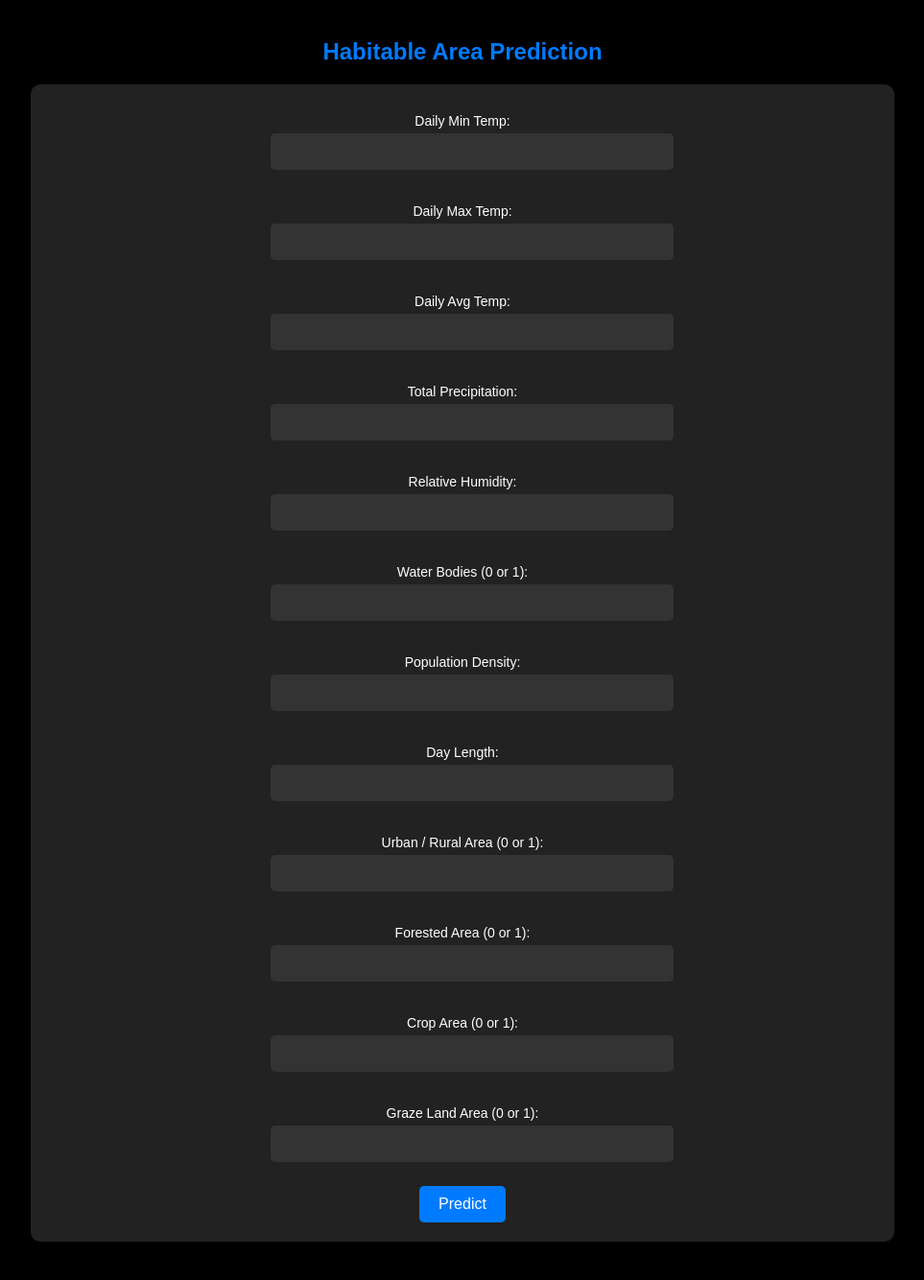
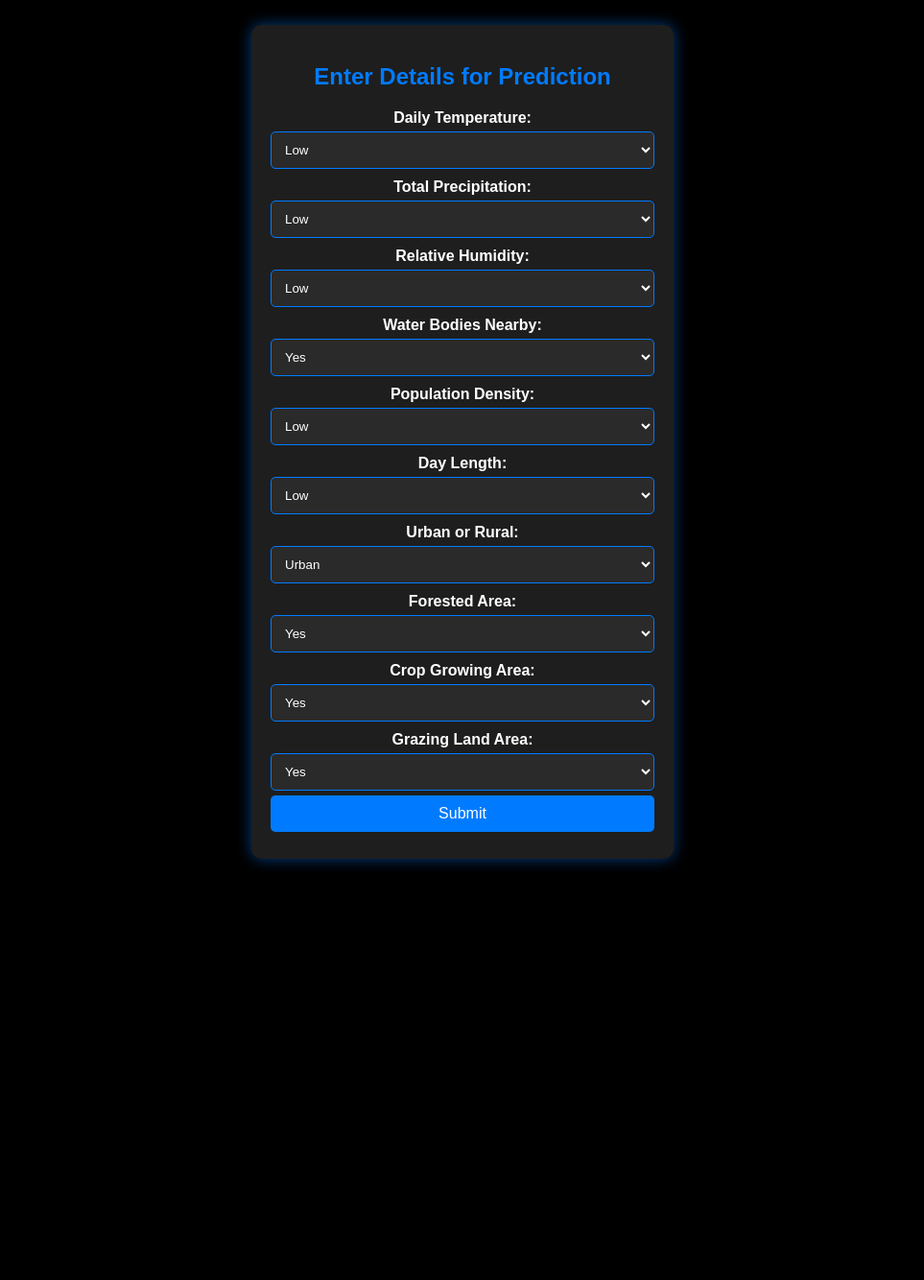
Before and after one commit to vrushalMore/Mosquito-Habitat-Prediction-System, a Flask app: page / in a window 1280 px wide. Shown: the whole page at 96% size, without its empty margins (158-1121 px from the left). After the commit the page ends 905 px from the top, so only its background shows below. Run offline with Flask 3, Linux system fonts and the light colour scheme; parts of the project's set-up code (start-up, migrations or seed data) failed here and were passed over.

Commit message:
added some simple changes for user

```diff
--- /dev/null
+++ b/new web/app.py
@@ -0,0 +1,49 @@
+from flask import Flask, request, jsonify, render_template
+import joblib
+import numpy as np
+
+app = Flask(__name__)
+
+# Load the trained model
+model = joblib.load("../web/random_forest.pkl")
+
+@app.route("/")
+def home():
+    return render_template("index.html")
+
+@app.route("/predict", methods=["POST"])
+def predict():
+    data = request.json
+
+    # Convert categorical inputs to numerical values
+    mapping = {
+        "Low": {"daily_avg_temp": 22.53, "total_precipitation": 25.08, "relative_humidity": 52.70, "population_density": 2565.32, "day_length": 11.00},
+        "Medium": {"daily_avg_temp": 27.41, "total_precipitation": 50.14, "relative_humidity": 65.38, "population_density": 5030.63, "day_length": 11.99},
+        "High": {"daily_avg_temp": 32.31, "total_precipitation": 75.06, "relative_humidity": 77.69, "population_density": 7514.82, "day_length": 12.99},
+        "Yes": 1,
+        "No": 0,
+        "Urban": 1,
+        "Rural": 0
+    }
+
+    input_features = np.array([
+        22.53,  # Fixed daily_min_temp
+        32.31,  # Fixed daily_max_temp
+        mapping[data["daily_avg_temp"]]["daily_avg_temp"],
+        mapping[data["total_precipitation"]]["total_precipitation"],
+        mapping[data["relative_humidity"]]["relative_humidity"],
+        mapping[data["water_bodies"]],
+        mapping[data["population_density"]]["population_density"],
+        mapping[data["day_length"]]["day_length"],
+        mapping[data["urban_rural_area"]],
+        mapping[data["forested_area"]],
+        mapping[data["crop_area"]],
+        mapping[data["graze_land_area"]]
+    ]).reshape(1, -1)
+
+    prediction = model.predict(input_features)[0]
+
+    return jsonify({"prediction": int(prediction)})
+
+if __name__ == "__main__":
+    app.run(debug=True)
--- /dev/null
+++ b/new web/templates/index.html
@@ -0,0 +1,180 @@
+<!DOCTYPE html>
+<html lang="en">
+<head>
+    <meta charset="UTF-8">
+    <meta name="viewport" content="width=device-width, initial-scale=1.0">
+    <title>Prediction Form</title>
+    <style>
+        body {
+            font-family: 'Arial', sans-serif;
+            background-color: black;
+            display: flex;
+            justify-content: center;
+            align-items: center;
+            height: 100vh;
+            margin: 0;
+        }
+        .container {
+            background: #1e1e1e;
+            padding: 20px;
+            border-radius: 10px;
+            box-shadow: 0px 0px 15px rgba(0, 123, 255, 0.5);
+            max-width: 400px;
+            width: 90%;
+            text-align: center;
+            color: white;
+            overflow-y: auto;
+            max-height: 90vh;
+        }
+        h2 {
+            color: #007BFF;
+        }
+        label {
+            display: block;
+            margin-top: 10px;
+            font-weight: bold;
+        }
+        select, button {
+            width: 100%;
+            padding: 10px;
+            margin-top: 5px;
+            border: 1px solid #007BFF;
+            border-radius: 5px;
+            background-color: #2a2a2a;
+            color: white;
+        }
+        button {
+            background-color: #007BFF;
+            color: white;
+            font-size: 16px;
+            cursor: pointer;
+            transition: 0.3s;
+            border: none;
+        }
+        button:hover {
+            background-color: #0056b3;
+        }
+        #result {
+            margin-top: 20px;
+            font-size: 18px;
+            font-weight: bold;
+        }
+        .safe {
+            color: green;
+        }
+        .dangerous {
+            color: red;
+        }
+    </style>
+</head>
+<body>
+    <div class="container">
+        <h2>Enter Details for Prediction</h2>
+        <form id="predictForm">
+            <label>Daily Temperature:</label>
+            <select id="daily_avg_temp">
+                <option value="Low">Low</option>
+                <option value="Medium">Medium</option>
+                <option value="High">High</option>
+            </select>
+
+            <label>Total Precipitation:</label>
+            <select id="total_precipitation">
+                <option value="Low">Low</option>
+                <option value="Medium">Medium</option>
+                <option value="High">High</option>
+            </select>
+
+            <label>Relative Humidity:</label>
+            <select id="relative_humidity">
+                <option value="Low">Low</option>
+                <option value="Medium">Medium</option>
+                <option value="High">High</option>
+            </select>
+
+            <label>Water Bodies Nearby:</label>
+            <select id="water_bodies">
+                <option value="Yes">Yes</option>
+                <option value="No">No</option>
+            </select>
+
+            <label>Population Density:</label>
+            <select id="population_density">
+                <option value="Low">Low</option>
+                <option value="Medium">Medium</option>
+                <option value="High">High</option>
+            </select>
+
+            <label>Day Length:</label>
+            <select id="day_length">
+                <option value="Low">Low</option>
+                <option value="Medium">Medium</option>
+                <option value="High">High</option>
+            </select>
+
+            <label>Urban or Rural:</label>
+            <select id="urban_rural_area">
+                <option value="Urban">Urban</option>
+                <option value="Rural">Rural</option>
+            </select>
+
+            <label>Forested Area:</label>
+            <select id="forested_area">
+                <option value="Yes">Yes</option>
+                <option value="No">No</option>
+            </select>
+
+            <label>Crop Growing Area:</label>
+            <select id="crop_area">
+                <option value="Yes">Yes</option>
+                <option value="No">No</option>
+            </select>
+
+            <label>Grazing Land Area:</label>
+            <select id="graze_land_area">
+                <option value="Yes">Yes</option>
+                <option value="No">No</option>
+            </select>
+
+            <button type="button" onclick="predict()">Submit</button>
+        </form>
+
+        <h3 id="result"></h3>
+    </div>
+
+    <script>
+        function predict() {
+            let data = {
+                daily_avg_temp: document.getElementById("daily_avg_temp").value,
+                total_precipitation: document.getElementById("total_precipitation").value,
+                relative_humidity: document.getElementById("relative_humidity").value,
+                water_bodies: document.getElementById("water_bodies").value,
+                population_density: document.getElementById("population_density").value,
+                day_length: document.getElementById("day_length").value,
+                urban_rural_area: document.getElementById("urban_rural_area").value,
+                forested_area: document.getElementById("forested_area").value,
+                crop_area: document.getElementById("crop_area").value,
+                graze_land_area: document.getElementById("graze_land_area").value
+            };
+
+            fetch("/predict", {
+                method: "POST",
+                headers: { "Content-Type": "application/json" },
+                body: JSON.stringify(data)
+            })
+            .then(response => response.json())
+            .then(result => {
+                let resultElement = document.getElementById("result");
+                if (result.prediction == 1) {
+                    resultElement.innerText = "Dangerous";
+                    resultElement.className = "dangerous";
+                } else {
+                    resultElement.innerText = "Safe";
+                    resultElement.className = "safe";
+                }
+            })
+            .catch(error => console.error("Error:", error));
+        }
+    </script>
+</body>
+</html>
--- a/web/app.py
+++ b/web/app.py
@@ -4,7 +4,7 @@ import numpy as np
 
 app = Flask(__name__)
 
-model = joblib.load("web/random_forest.pkl")
+model = joblib.load("random_forest.pkl")
 
 @app.route("/")
 def home():
--- a/web/templates/index.html
+++ b/web/templates/index.html
@@ -3,177 +3,131 @@
 <head>
     <meta charset="UTF-8">
     <meta name="viewport" content="width=device-width, initial-scale=1.0">
-    <title>Mosquito Habitat Prediction System</title>
+    <title>Weather Data Form</title>
     <style>
         body {
             font-family: Arial, sans-serif;
-            background-color: #000;
-            color: #fff;
-            margin: 0;
-            padding: 0;
-        }
-
-        .container {
-            max-width: 900px;
-            margin: 0 auto;
-            padding: 20px;
+            background-color: #f4f4f4;
             text-align: center;
         }
-
-        h2 {
-            color: #007BFF;
-            margin-bottom: 20px;
-        }
-
-        form {
-            display: flex;
-            flex-direction: column;
-            align-items: center;
-            background-color: #222;
+        .container {
+            width: 50%;
+            margin: auto;
+            background: white;
             padding: 20px;
             border-radius: 10px;
-            box-shadow: 0px 4px 10px rgba(0, 0, 0, 0.1);
+            box-shadow: 0 0 10px rgba(0, 0, 0, 0.1);
         }
-
-        .input-group {
+        label, select {
+            display: block;
             margin: 10px 0;
-            width: 100%;
-            max-width: 400px;
         }
-
-        label {
-            display: block;
-            margin-bottom: 5px;
-            font-size: 14px;
-        }
-
-        input {
-            width: 100%;
-            padding: 10px;
-            margin-bottom: 15px;
-            background-color: #333;
-            color: #fff;
+        button {
+            padding: 10px 15px;
+            background: #007BFF;
+            color: white;
             border: none;
-            border-radius: 5px;
-            font-size: 16px;
-        }
-
-        button {
-            background-color: #007BFF;
-            color: white;
-            padding: 10px 20px;
-            border: none;
-            border-radius: 5px;
             cursor: pointer;
-            font-size: 16px;
-            transition: background-color 0.3s ease;
-        }
-
-        button:hover {
-            background-color: #0056b3;
-        }
-
-        h3 {
-            color: #00FF00;
-            margin-top: 20px;
-        }
-
-        @media screen and (max-width: 768px) {
-            .container {
-                padding: 10px;
-            }
-
-            form {
-                width: 100%;
-                padding: 15px;
-            }
-
-            .input-group {
-                width: 100%;
-            }
-
-            input {
-                font-size: 14px;
-            }
-
-            button {
-                width: 100%;
-            }
         }
     </style>
-    <script>
-        async function getPrediction() {
-            let inputData = {
-                daily_min_temp: parseFloat(document.getElementById("daily_min_temp").value),
-                daily_max_temp: parseFloat(document.getElementById("daily_max_temp").value),
-                daily_avg_temp: parseFloat(document.getElementById("daily_avg_temp").value),
-                total_precipitation: parseFloat(document.getElementById("total_precipitation").value),
-                relative_humidity: parseFloat(document.getElementById("relative_humidity").value),
-                water_bodies: parseInt(document.getElementById("water_bodies").value),
-                population_density: parseFloat(document.getElementById("population_density").value),
-                day_length: parseFloat(document.getElementById("day_length").value),
-                urban_rural_area: parseInt(document.getElementById("urban_rural_area").value),
-                forested_area: parseInt(document.getElementById("forested_area").value),
-                crop_area: parseInt(document.getElementById("crop_area").value),
-                graze_land_area: parseInt(document.getElementById("graze_land_area").value)
-            };
-
-            let response = await fetch('/predict', {
-                method: 'POST',
-                headers: { 'Content-Type': 'application/json' },
-                body: JSON.stringify(inputData)
-            });
-
-            let result = await response.json();
-            document.getElementById("prediction").innerText = "Prediction: " + (result.prediction === 1 ? "Habitable" : "Not Habitable");
-        }
-    </script>
 </head>
 <body>
     <div class="container">
-        <h2>Habitable Area Prediction</h2>
-        <form onsubmit="event.preventDefault(); getPrediction();">
-            <div class="input-group">
-                <label>Daily Min Temp:</label><input type="number" id="daily_min_temp" required>
-            </div>
-            <div class="input-group">
-                <label>Daily Max Temp:</label><input type="number" id="daily_max_temp" required>
-            </div>
-            <div class="input-group">
-                <label>Daily Avg Temp:</label><input type="number" id="daily_avg_temp" required>
-            </div>
-            <div class="input-group">
-                <label>Total Precipitation:</label><input type="number" id="total_precipitation" required>
-            </div>
-            <div class="input-group">
-                <label>Relative Humidity:</label><input type="number" id="relative_humidity" required>
-            </div>
-            <div class="input-group">
-                <label>Water Bodies (0 or 1):</label><input type="number" id="water_bodies" required>
-            </div>
-            <div class="input-group">
-                <label>Population Density:</label><input type="number" id="population_density" required>
-            </div>
-            <div class="input-group">
-                <label>Day Length:</label><input type="number" id="day_length" required>
-            </div>
-            <div class="input-group">
-                <label>Urban / Rural Area (0 or 1):</label><input type="number" id="urban_rural_area" required>
-            </div>
-            <div class="input-group">
-                <label>Forested Area (0 or 1):</label><input type="number" id="forested_area" required>
-            </div>
-            <div class="input-group">
-                <label>Crop Area (0 or 1):</label><input type="number" id="crop_area" required>
-            </div>
-            <div class="input-group">
-                <label>Graze Land Area (0 or 1):</label><input type="number" id="graze_land_area" required>
-            </div>
+        <h2>Enter Environmental Data</h2>
+        <form id="dataForm">
+            <label>What is the daily temperature?</label>
+            <select id="temperature">
+                <option value="22.53">Low</option>
+                <option value="27.41">Medium</option>
+                <option value="32.31">High</option>
+            </select>
 
-            <button type="submit">Predict</button>
+            <label>How much total precipitation is there?</label>
+            <select id="precipitation">
+                <option value="25.08">Low</option>
+                <option value="50.14">Medium</option>
+                <option value="75.06">High</option>
+            </select>
+
+            <label>What is the relative humidity level?</label>
+            <select id="humidity">
+                <option value="52.70">Low</option>
+                <option value="65.38">Medium</option>
+                <option value="77.69">High</option>
+            </select>
+
+            <label>Are there any water bodies in the area?</label>
+            <select id="waterBodies">
+                <option value="1">Yes</option>
+                <option value="0">No</option>
+            </select>
+
+            <label>What is the population density?</label>
+            <select id="populationDensity">
+                <option value="2565.32">Low</option>
+                <option value="5030.63">Medium</option>
+                <option value="7514.82">High</option>
+            </select>
+
+            <label>How long is the day?</label>
+            <select id="dayLength">
+                <option value="10.99">Low</option>
+                <option value="11.99">Medium</option>
+                <option value="12.99">High</option>
+            </select>
+
+            <label>Is the area urban or rural?</label>
+            <select id="urbanRural">
+                <option value="1">Urban</option>
+                <option value="0">Rural</option>
+            </select>
+
+            <label>Is the area forested?</label>
+            <select id="forested">
+                <option value="1">Yes</option>
+                <option value="0">No</option>
+            </select>
+
+            <label>Is there a crop-growing area?</label>
+            <select id="cropGrowing">
+                <option value="1">Yes</option>
+                <option value="0">No</option>
+            </select>
+
+            <label>Is there a grazing land area?</label>
+            <select id="grazingLand">
+                <option value="1">Yes</option>
+                <option value="0">No</option>
+            </select>
+
+            <button type="button" onclick="submitForm()">Submit</button>
         </form>
+    </div>
 
-        <h3 id="prediction"></h3>
-    </div>
+    <script>
+        function submitForm() {
+            const formData = {
+                temperature: document.getElementById('temperature').value,
+                precipitation: document.getElementById('precipitation').value,
+                humidity: document.getElementById('humidity').value,
+                waterBodies: document.getElementById('waterBodies').value,
+                populationDensity: document.getElementById('populationDensity').value,
+                dayLength: document.getElementById('dayLength').value,
+                urbanRural: document.getElementById('urbanRural').value,
+                forested: document.getElementById('forested').value,
+                cropGrowing: document.getElementById('cropGrowing').value,
+                grazingLand: document.getElementById('grazingLand').value,
+            };
+
+            fetch('/submit', {
+                method: 'POST',
+                headers: {'Content-Type': 'application/json'},
+                body: JSON.stringify(formData)
+            })
+            .then(response => response.json())
+            .then(data => alert('Data Submitted Successfully'))
+            .catch(error => console.error('Error:', error));
+        }
+    </script>
 </body>
 </html>
```
Also changed, not shown: data.py (added, +39 -0 lines), result.txt (added, +24 -0 lines).
